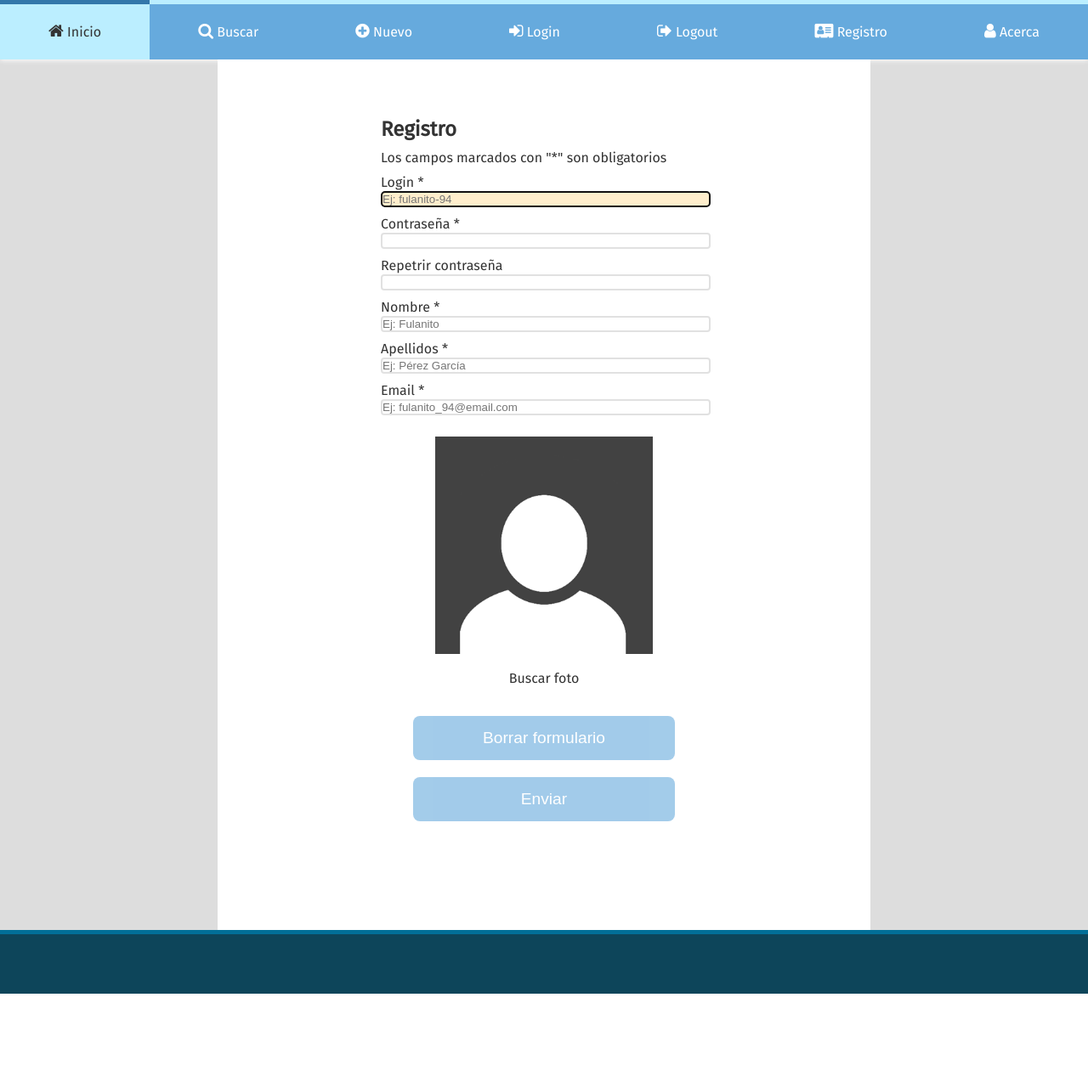
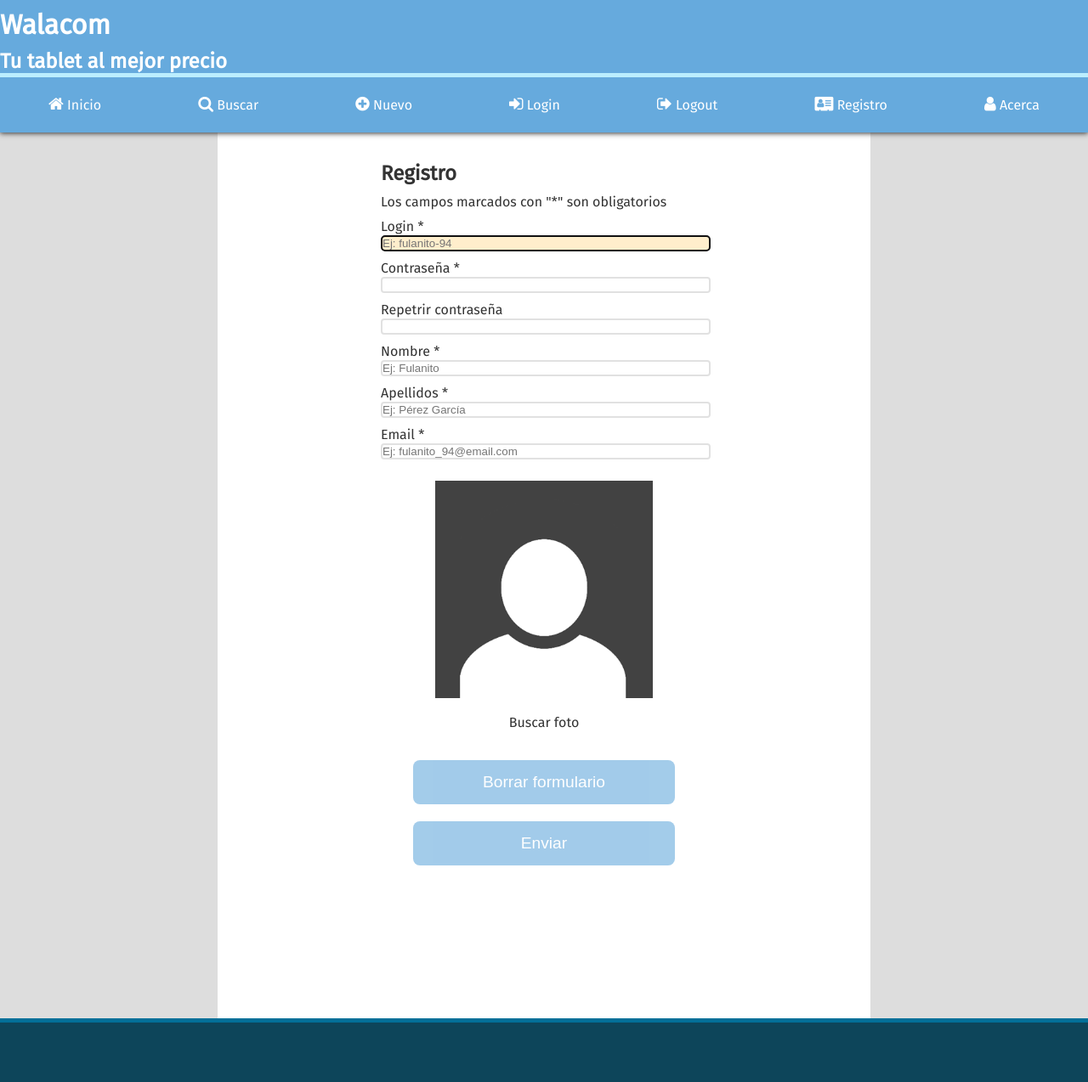
Before and after one commit to deb8192/TiendaTablets, a PHP site: page /registro.html in a window 1280 px wide. Shown: the whole page at 85% size. Before the commit the page ends 1170 px from the top, so only its background shows below. Run offline with PHP 8.4, Linux system fonts and the light colour scheme.

Commit message:
últimos retoques

```diff
--- a/css/estilos.css
+++ b/css/estilos.css
@@ -63,12 +63,12 @@ form>p, h1
 
 .registro
 {
-    padding: 128px 15%;
+    padding: 180px 15%;
     background-color: #fff;
 }
 .login
 {
-    padding: 100px 20%;
+    padding: 180px 20%;
     background-color: #fff;
 
 }
@@ -161,7 +161,7 @@ header
     width: 100%;
     left: 0;
     top: 0;
-    box-shadow: 0 2px 6px;
+    box-shadow: 0 2px 6px #333;
     z-index: 1;
     color: #fff;
 }
@@ -207,7 +207,7 @@ header
     top: -1.3em;
     text-align: center;
     background-color: var(--azul);
-    box-shadow: 0 2px 4px
+    box-shadow: 0 2px 4px #333;
 }
 
 
@@ -436,12 +436,12 @@ footer a:hover {
     .registro
     {
         margin: 0 15%;
-        padding: 128px 10%;
+        padding: 180px 10%;
         background-color: #fff;
     }
     .login
     {
-        margin: 128px 20%;
+        margin: 180px 20%;
         padding: 100px 10%;
         background-color: #fff;
     }
@@ -458,12 +458,12 @@ footer a:hover {
     .registro
     {
         margin: 0 20%;
-        padding: 128px 15%;
+        padding: 180px 15%;
         background-color: #fff;
     }
     .login
     {
-        margin: 128px 30%;
+        margin: 180px 30%;
         padding: 100px 10%;
         background-color: #fff;
     }
--- a/login.html
+++ b/login.html
@@ -10,6 +10,8 @@
     </head>
     <body>
         <header>
+            <h1 id="logo">Walacom</h1>
+            <h2>Tu tablet al mejor precio</h2>
             <nav class="menu_lateral">
                 <label for="m_lateral">O</label>
                 <input type="checkbox" class="checkMenu" name="m_lateral" id="m_lateral"/>
--- a/registro.html
+++ b/registro.html
@@ -11,6 +11,8 @@
     </head>
     <body>
         <header>
+            <h1 id="logo">Walacom</h1>
+            <h2>Tu tablet al mejor precio</h2>
             <nav class="menu_lateral">
                 <label for="m_lateral"><i class="fa fa-bars"></i></label>
                 <input type="checkbox" class="checkMenu" name="m_lateral" id="m_lateral"/>
```
